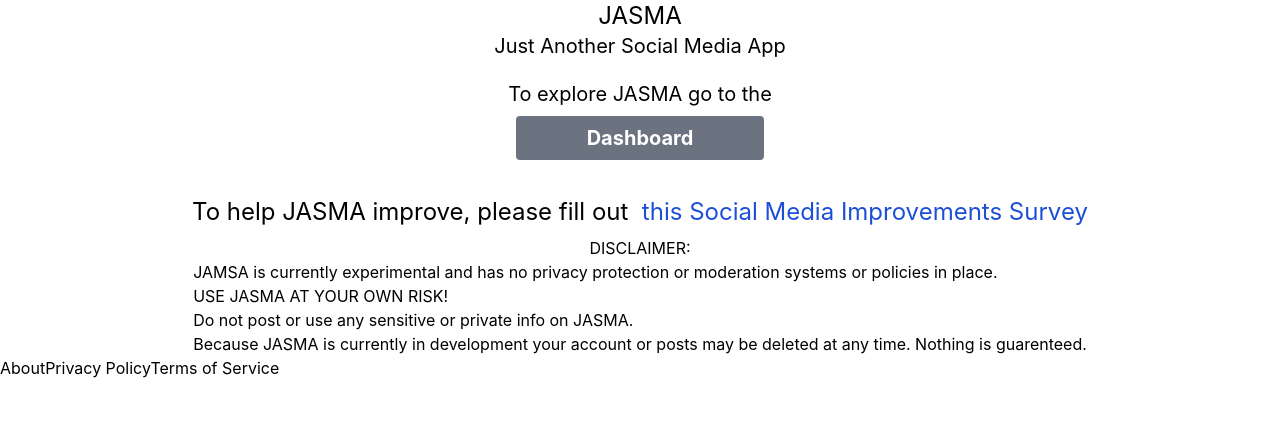
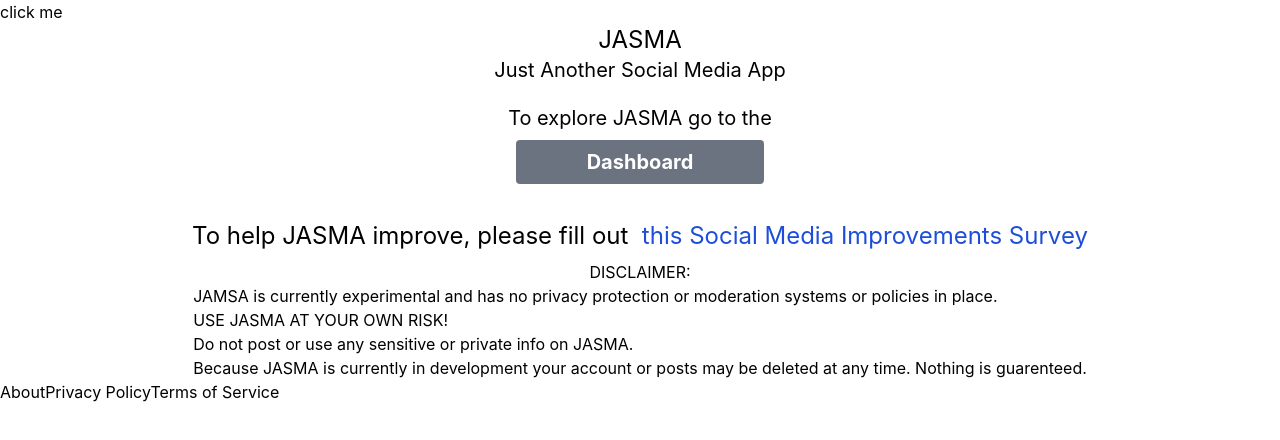
Before and after one commit to steph-koopmanschap/jasma, a Next.js app in the folder next/: page / in a window 1280 px wide. Shown: the top 440 px of the page. Built offline with nearby package versions, Linux system fonts and the light colour scheme.

Commit message:
add foundation for themes

```diff
--- a/next/package.json
+++ b/next/package.json
@@ -29,7 +29,8 @@
         "react": "18.2.0",
         "react-dom": "18.2.0",
         "react-query": "^3.39.2",
-        "react-toastify": "^9.1.1"
+        "react-toastify": "^9.1.1",
+        "styled-components": "^5.3.6"
     },
     "devDependencies": {
         "autoprefixer": "^10.4.13",
--- a/next/pages/index.js
+++ b/next/pages/index.js
@@ -1,20 +1,63 @@
+import { useState, useEffect, useRef } from "react";
 import Link from "next/link";
 import HeaderMain from "../components/HeaderMain";
 import FooterMain from "../components/FooterMain";
 import DefaultHead from "../components/DefaultHead";
+import themes from "../styles/themes";
+import { ThemeProvider } from "styled-components";
+import GlobalStyles from "../styles/GlobalStyles";
 
-//The homepage
-export default function Home() {
+export default function Home({ initialTheme }) {
+    const [theme, setTheme] = useState(null);
+    const isLoaded = useRef(false);
+
+    useEffect(() => {
+        function determineTheme() {
+            if (window.matchMedia) {
+                if (window.matchMedia("(prefers-color-scheme: dark)").matches) {
+                    setTheme(themes.dark);
+                } else {
+                    setTheme(themes.light);
+                }
+            } else {
+                setTheme(themes.light);
+            }
+        }
+
+        function registerPreferenceListener() {
+            window.matchMedia("(prefers-color-scheme: dark)").addEventListener("change", (event) => {
+                setTheme(event.matches ? themes.dark : themes.light);
+            });
+        }
+
+        determineTheme();
+        registerPreferenceListener();
+    }, []);
+
+    useEffect(() => {
+        if (theme && !isLoaded.current) {
+            isLoaded.current = true;
+        }
+    });
+
+    function toggleTheme() {
+        setTheme((prev) => (prev.name === "light" ? themes.dark : themes.light));
+    }
+
+    if (!theme) {
+        return null;
+    }
 
     return (
-        <div className="">
+        <ThemeProvider theme={theme.styles}>
+            <GlobalStyles isLoaded={isLoaded.current} />
             <DefaultHead />
-
+            <button onClick={toggleTheme}>click me</button>
             <HeaderMain />
 
-            <main className="flex flex-col items-center justify-center w-full h-fit">
-
-                <h1 className="text-xl mt-5 mb-5">To explore JASMA go to the <br />
+            <main className={`flex flex-col items-center justify-center w-full h-fit jprimary`}>
+                <h1 className="text-xl mt-5 mb-5 jprimary">
+                    To explore JASMA go to the <br />
                     <Link
                         className="text-xl formButtonDefault m-2 hover:text-sky-500 flex justify-center"
                         href="/dashboard"
@@ -23,7 +66,8 @@ export default function Home() {
                     </Link>
                 </h1>
 
-                <p className="text-2xl m-2">To help JASMA improve, please fill out
+                <p className="text-2xl m-2 primary">
+                    To help JASMA improve, please fill out
                     <a
                         className="text-blue-700 hover:text-blue-500"
                         href="https://forms.gle/dQZQHFhyXrok78Wx5"
@@ -36,14 +80,16 @@ export default function Home() {
 
                 <h2>DISCLAIMER:</h2>
                 <p>
-                    JAMSA is currently experimental and has no privacy protection or moderation systems or policies in place.  <br />
+                    JAMSA is currently experimental and has no privacy protection or moderation systems or policies in
+                    place. <br />
                     USE JASMA AT YOUR OWN RISK! <br />
                     Do not post or use any sensitive or private info on JASMA. <br />
-                    Because JASMA is currently in development your account or posts may be deleted at any time. Nothing is guarenteed.
+                    Because JASMA is currently in development your account or posts may be deleted at any time. Nothing
+                    is guarenteed.
                 </p>
             </main>
 
             <FooterMain />
-        </div>
+        </ThemeProvider>
     );
 }
--- /dev/null
+++ b/next/styles/GlobalStyles.js
@@ -0,0 +1,11 @@
+import { createGlobalStyle } from "styled-components";
+
+export const GlobalStyles = createGlobalStyle`
+  body {
+    background: ${({ theme }) => theme.primary.background};
+    color: ${({ theme }) => theme.primary.color};
+    transition: ${({ isLoaded }) => (isLoaded ? `all 0.5s linear` : "")};
+  }
+`;
+
+export default GlobalStyles;
--- /dev/null
+++ b/next/styles/themes.js
@@ -0,0 +1,61 @@
+const lightStyleObj = {
+    name: "light",
+    styles: {
+        primary: {
+            background: "white",
+            color: "black"
+        },
+        secondary: {
+            background: "white",
+            color: "black"
+        },
+        tertiary: {
+            background: "white",
+            color: "black"
+        },
+        quaternary: {
+            background: "white",
+            color: "black"
+        }
+    }
+};
+
+const darkStyleObj = {
+    name: "dark",
+    styles: {
+        primary: {
+            background: "black",
+            color: "white"
+        },
+        secondary: {
+            background: "black",
+            color: "white"
+        },
+        tertiary: {
+            background: "black",
+            color: "white"
+        },
+        quaternary: {
+            background: "black",
+            color: "white"
+        }
+    }
+};
+
+class Themes {
+    constructor() {
+        this._light = lightStyleObj;
+        this._dark = darkStyleObj;
+    }
+
+    get light() {
+        return this._light;
+    }
+
+    get dark() {
+        return this._dark;
+    }
+}
+
+const themes = new Themes();
+export default themes;
```
Also changed, not shown: 1 other file (tests, documents, lock files or other folders).
